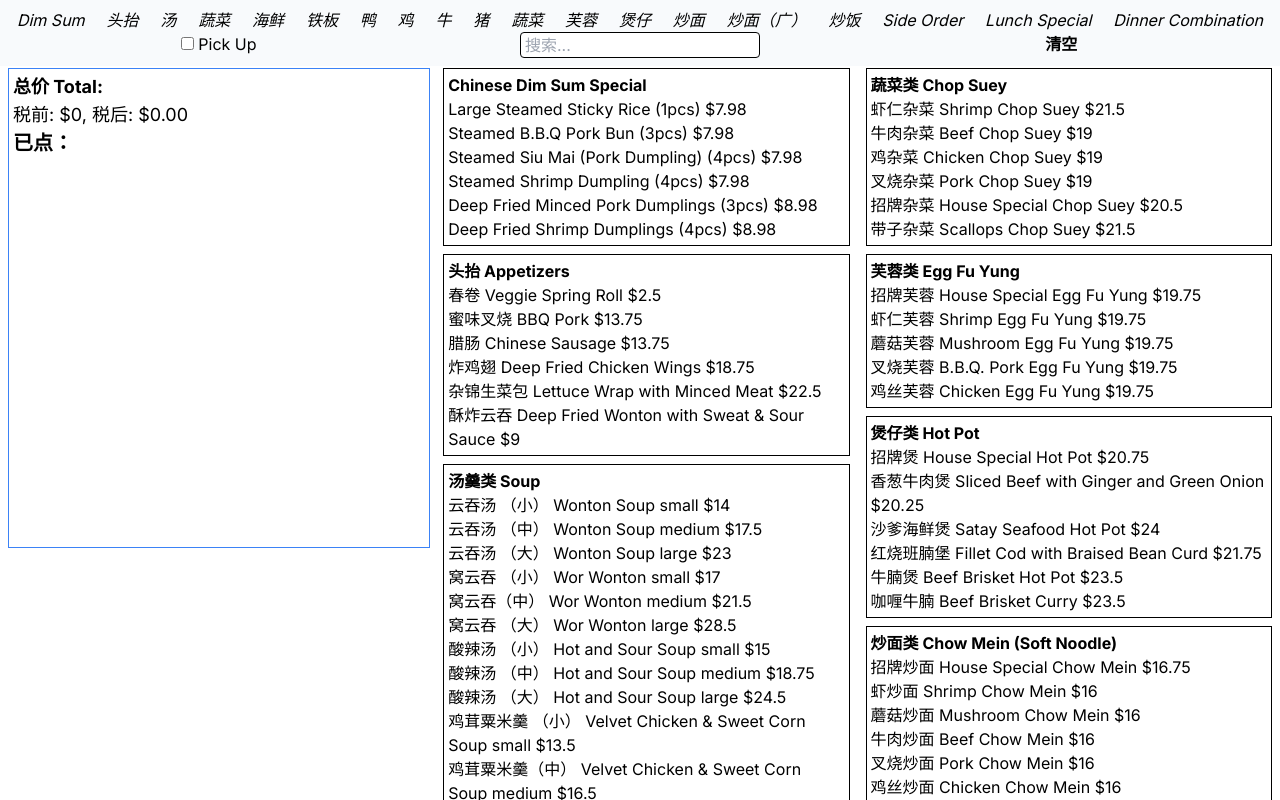
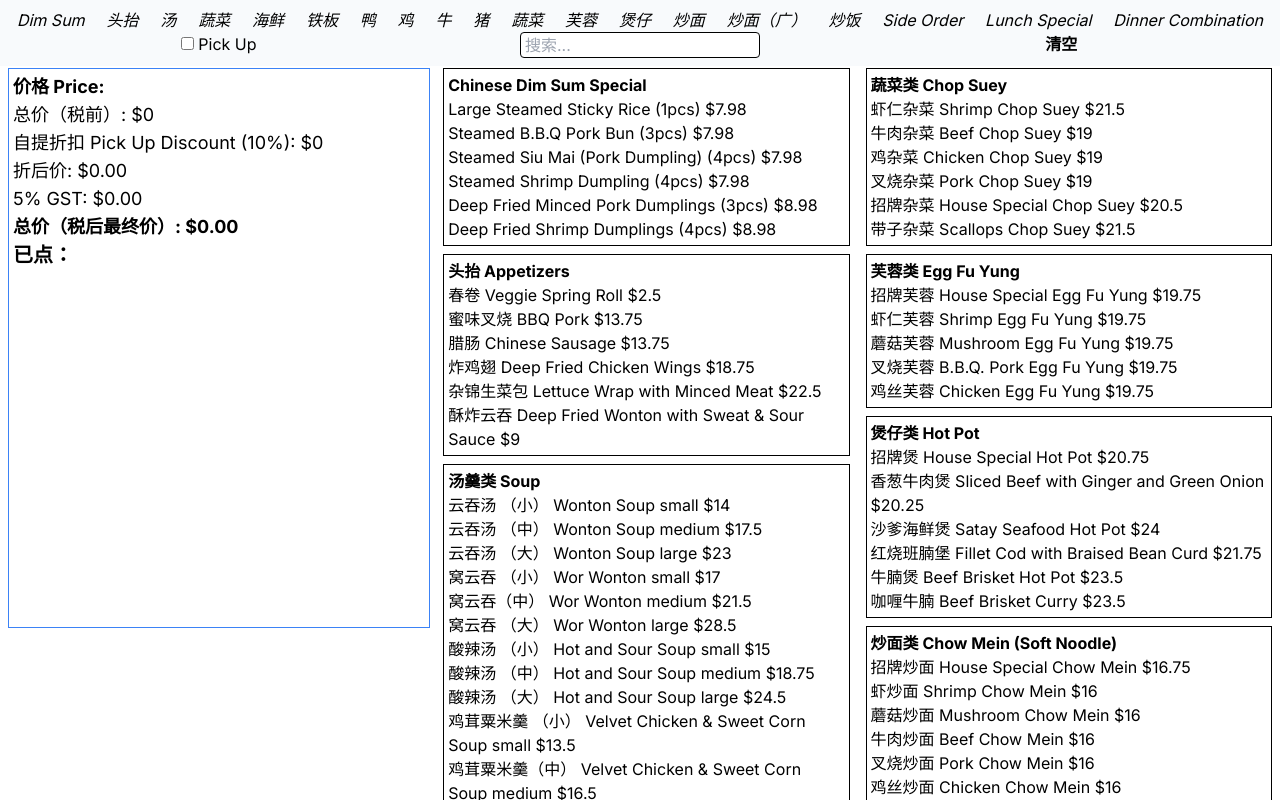
Before and after one commit to SarahQu/chinese-menu, a Next.js app: page / in a window 1280 px wide. Shown: the top 800 px of the page. Built offline with nearby package versions, Linux system fonts and the light colour scheme.

Commit message:
Change price display

```diff
--- a/app/page.js
+++ b/app/page.js
@@ -30,6 +30,12 @@ export default function Home() {
   const [pickUp, setPickUp] = useState(false)
   const [item, dispatch] = useReducer(itemReducer, initialItem);
 
+  // 5%
+  // 先打折，先加税
+  let pickUpDiscount = 0
+  let afterDiscountPrice = 0
+  let tax = 0
+
   let handleIncreaseItem = (e) => {
     dispatch({
         type: 'increase',
@@ -57,15 +63,27 @@ export default function Home() {
     })
   }
 
+  let getPickUpDiscount = () => {
+    let totalPrice = Number(item['total'].price)
+    let noDiscount = Number(item['noDiscount'].price)
 
-  let getPrice = (price, noDiscount, pickUp) => {
-    // 5%
-    // 先打折，先加税
+    pickUpDiscount = pickUp ? ((totalPrice - noDiscount) * (1 - PICKUP_DISCOUNT)).toFixed(2): 0
+    return pickUpDiscount
+  }
 
-    let afteTax = (price * (1 + TAX_RATE)).toFixed(2)
-    let pickUpDiscount = (((price - noDiscount) * PICKUP_DISCOUNT + noDiscount) * (1 + TAX_RATE)).toFixed(2)
+  let getAfterDiscountPrice = () => {
+    afterDiscountPrice = (Number(item['total'].price) - pickUpDiscount).toFixed(2);
 
-    return pickUp? `税前: $${price}, 税后: $${afteTax}, 折扣后: $${pickUpDiscount}` : `税前: $${price}, 税后: $${afteTax}`
+    return afterDiscountPrice
+  }
+
+  let getTax = () => {
+    tax = (afterDiscountPrice * TAX_RATE).toFixed(2)
+    return tax
+  }
+
+  let getFinalPrice = () => {
+    return (Number(afterDiscountPrice) + Number(tax)).toFixed(2)
   }
 
   return (
@@ -91,10 +109,14 @@ export default function Home() {
       </div>
 
       <div className="pt-[120px] sm:pt-[60px] bg-white">
-          <div className="float-left w-[33%] fixed z-[-1] h-[60%] overflow-y-scroll break-words border-[1px] border-blue-500 border-solid p-1 m-2">
+          <div className="float-left w-[33%] fixed z-[-1] h-[70%] overflow-y-scroll break-words border-[1px] border-blue-500 border-solid p-1 m-2">
               <div class="sticky top-0 bg-white">
-                <p class="sm:text-lg font-bold">总价 Total: </p>
-                <p class="sm:text-lg">{getPrice(Number(item['total'].price), Number(item['noDiscount'].price), pickUp)}</p>
+                <p class="sm:text-lg font-bold">价格 Price: </p>
+                <p class="sm:text-lg">总价（税前）: ${Number(item['total'].price)}</p>
+                <p class="sm:text-lg">自提折扣 Pick Up Discount (10%): ${getPickUpDiscount()}</p>
+                <p class="sm:text-lg">折后价: ${getAfterDiscountPrice()}</p>
+                <p class="sm:text-lg">5% GST: ${getTax()}</p>
+                <p class="sm:text-lg font-bold">总价（税后最终价）: ${getFinalPrice()}</p>
               </div>
               <p className="sm:text-xl font-bold break-all">已点：</p>
               <ul class="list-disc list-inside">
```
